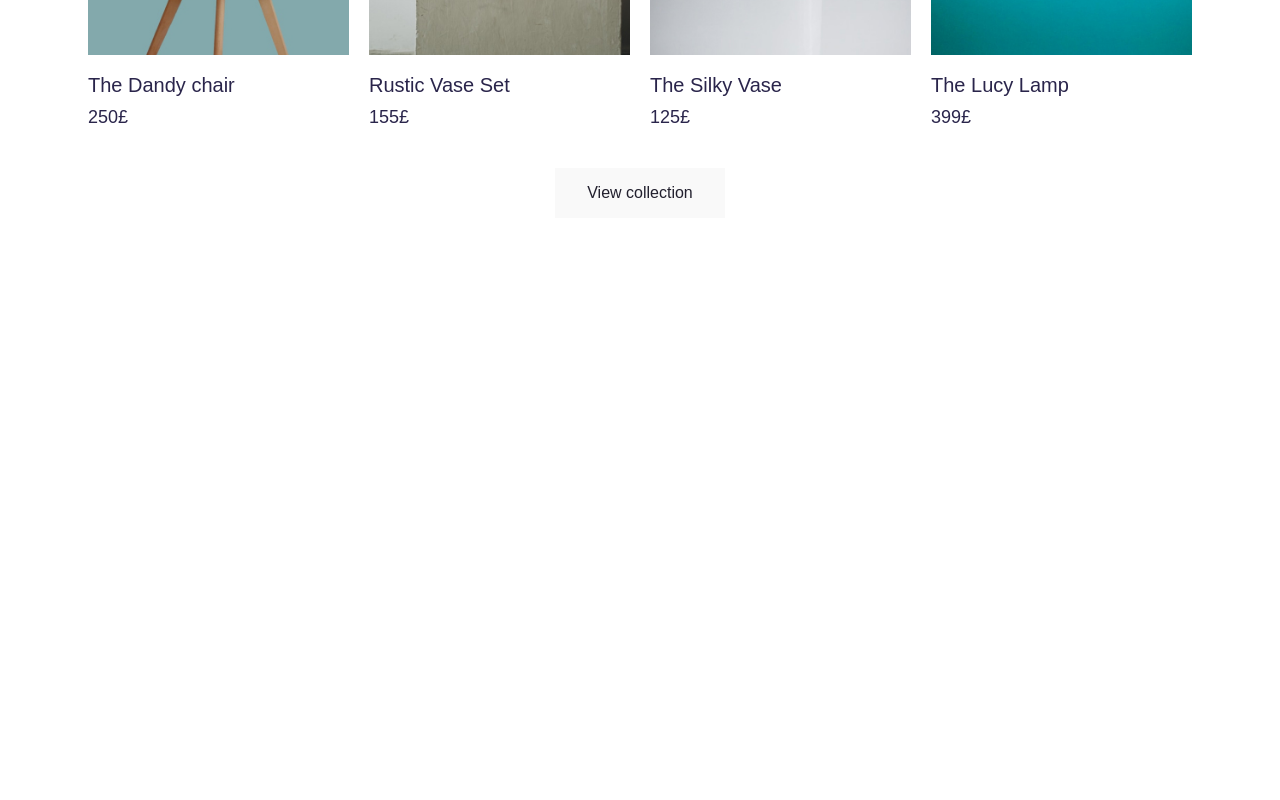
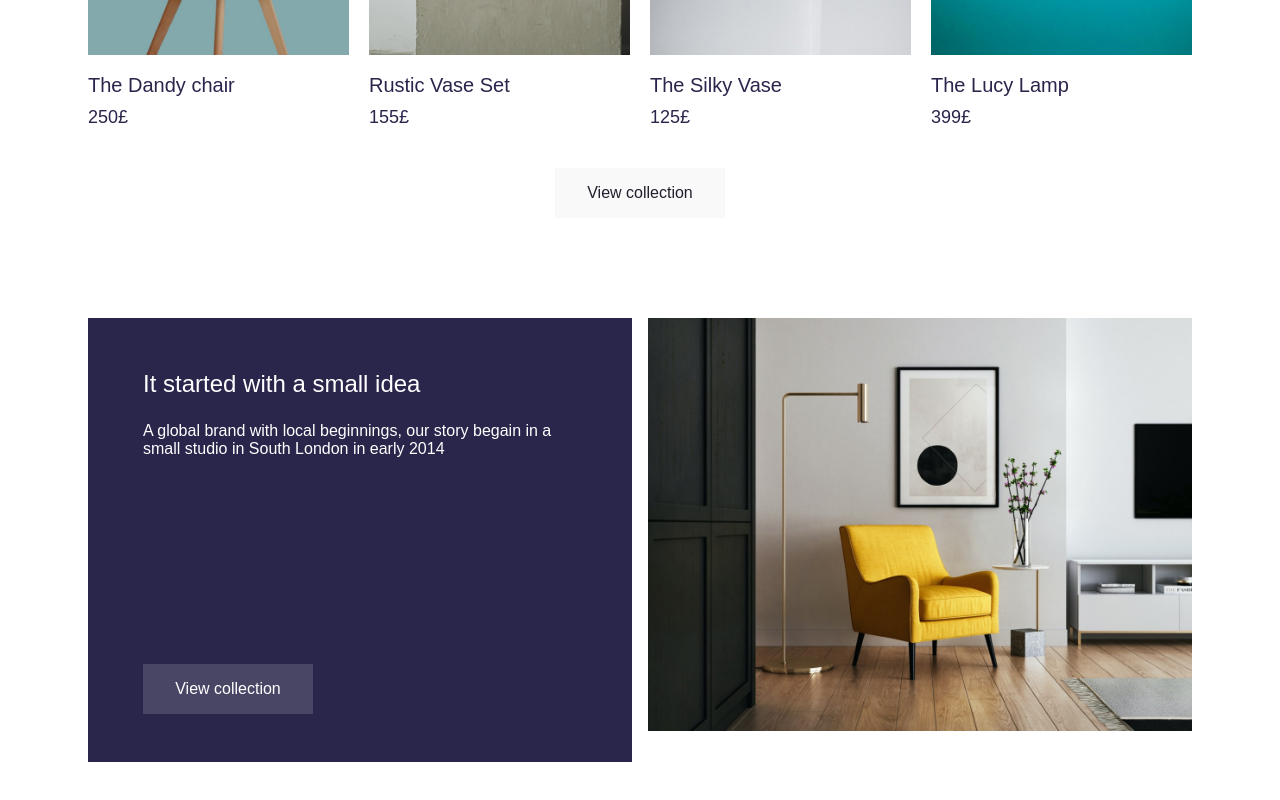
Before and after one commit to yuKalashnikova2/landing-page, a Nuxt app: page / in a window 1280 px wide. Shown: the part 1670-2470 px from the top of the page. Before the commit the page ends 1936 px from the top, so only its background shows below. Built offline with nearby package versions, Linux system fonts and the light colour scheme; a web font is replaced by a local one.

Commit message:
feat(component): Features

```diff
--- /dev/null
+++ b/components/Features.vue
@@ -0,0 +1,24 @@
+<template>
+  <div class="features">
+    <HeroInformation
+      title="It started with a small idea"
+      description="A global brand with local beginnings, our story begain in a small studio in South London in early 2014"
+      link="#"
+      color-title="#FFF"
+      color-description="#FFF"
+      color-btn="#fff"
+      background="#2A254B"
+    />
+    <img src="/img/room.jpg" />
+  </div>
+</template>
+
+<style lang="scss" scoped>
+.features {
+  display: grid;
+  grid-template-columns: repeat(2, 1fr);
+  column-gap: 16px;
+  padding: 0 80px;
+  margin: 60px 0;
+}
+</style>
--- a/components/HeroInformation.vue
+++ b/components/HeroInformation.vue
@@ -20,6 +20,10 @@ const props = defineProps({
     type: String,
     default: '#5B5676',
   },
+  colorBtn: {
+    type: String,
+    default: '#2a254b',
+  },
   background: {
     type: String,
     default: '#fff',
@@ -39,7 +43,10 @@ const props = defineProps({
       >
     </div>
     <div class="hero-info__link">
-      <NuxtLink :to="link" class="hero-info__link-btn"
+      <NuxtLink
+        :to="link"
+        class="hero-info__link-btn"
+        :style="{ color: colorBtn }"
         >View collection</NuxtLink
       >
     </div>
@@ -52,7 +59,7 @@ const props = defineProps({
     background-color: #fff;
     max-width: 630px;
     padding: 48px 55px;
-    height: 444px;
+    min-height: 444px;
     display: flex;
     flex-direction: column;
     justify-content: space-between;
@@ -63,12 +70,14 @@ const props = defineProps({
       margin: 0 0 20px 0;
     }
     &__link {
-      background: #f9f9f9;
+      background: rgba(249, 249, 249, 0.15);
       width: 170px;
       display: flex;
       justify-content: center;
+      &:hover {
+        background: rgba(249, 249, 249, 0.4);
+      }
       &-btn {
-        color: #2a254b;
         padding: 16px 32px;
       }
     }
--- a/pages/index.vue
+++ b/pages/index.vue
@@ -3,4 +3,5 @@
     <HeroBlock />
     <AboutBrand />
     <Products />
+    <Features />
 </template>
```
Also changed, not shown: public/img/room.jpg (added).
